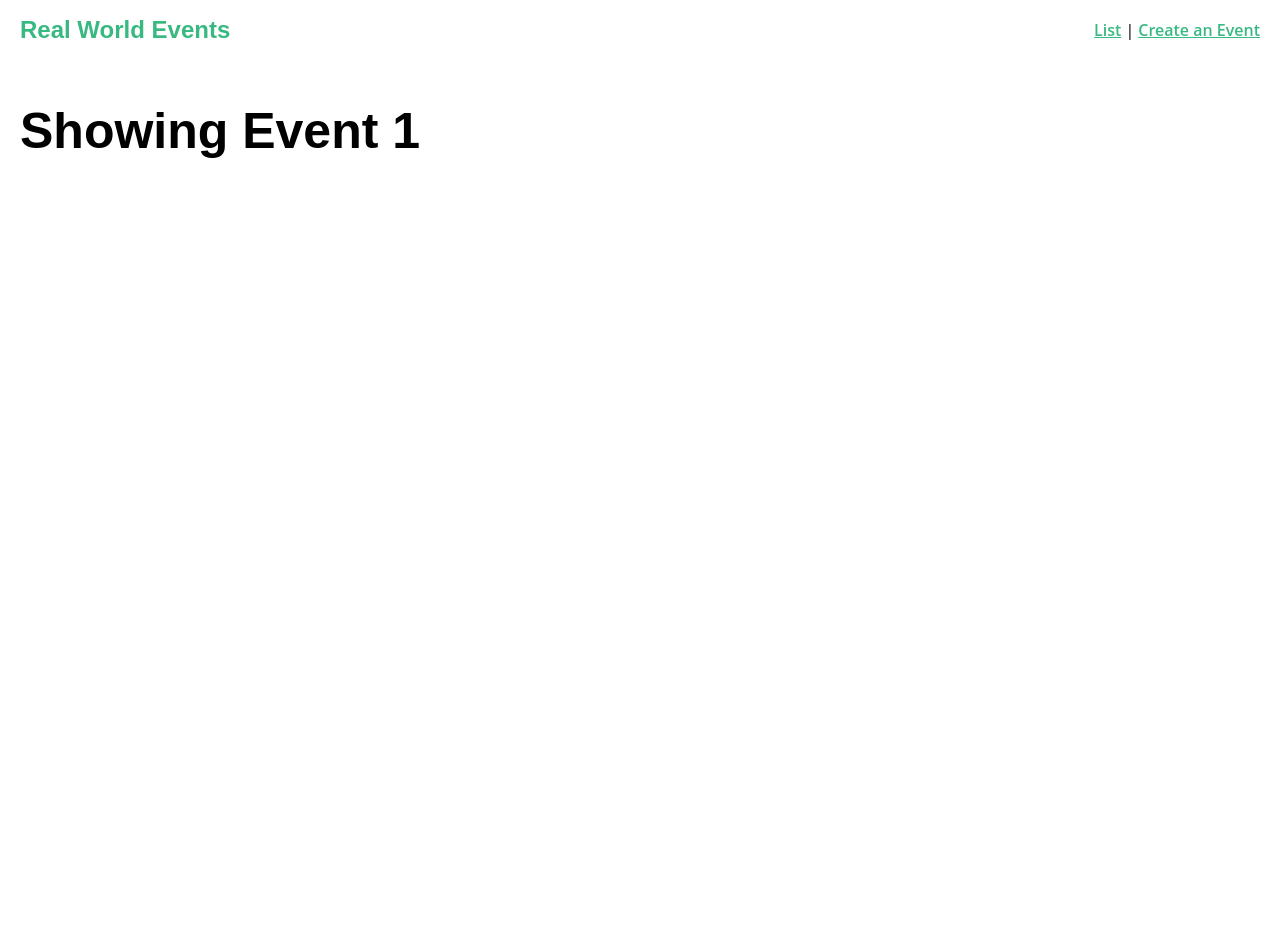
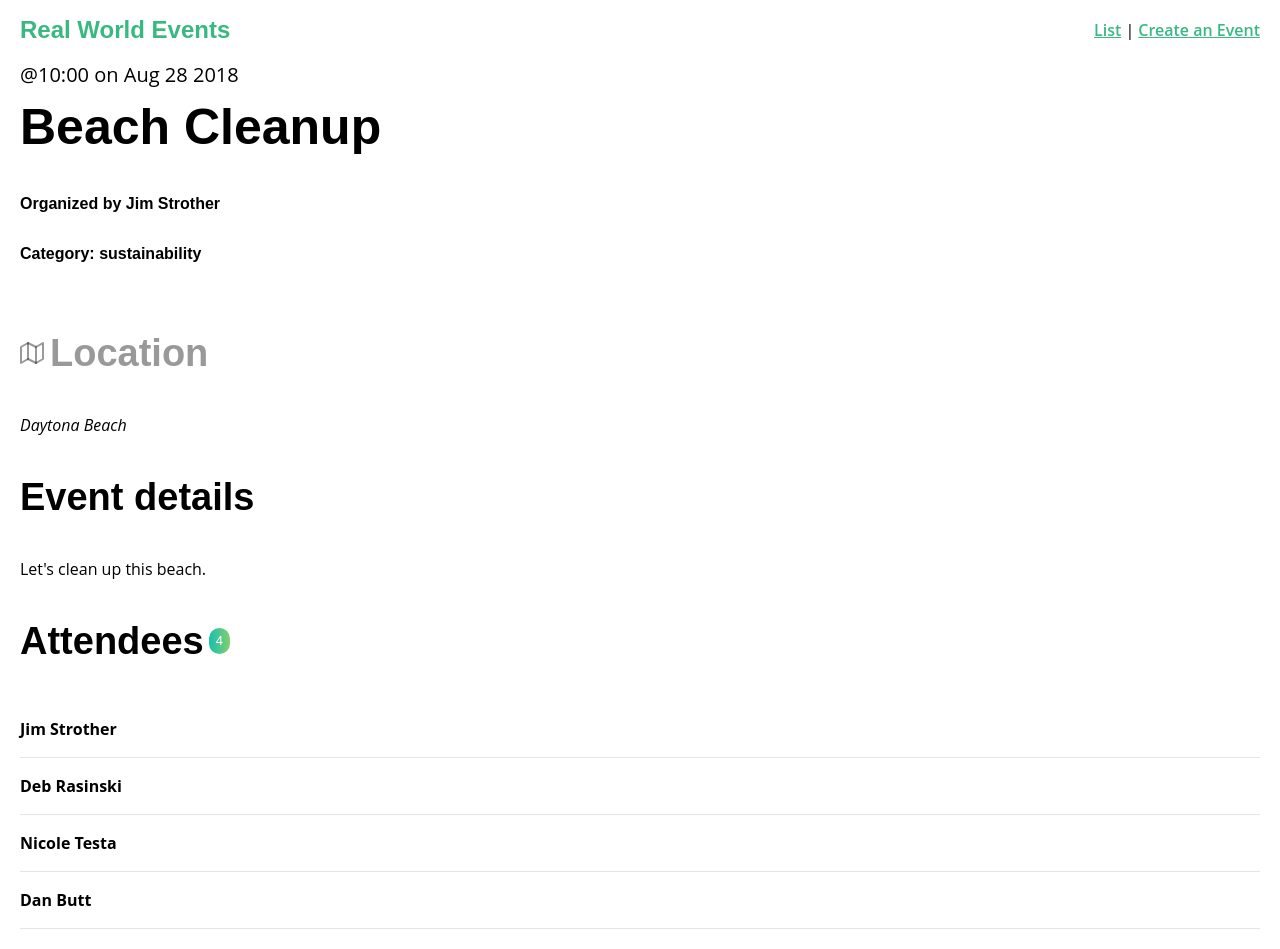
Before and after one commit to jstrother/real-world-vue, a Vue app: page /event/1 in a window 1280 px wide. Before the commit the page ends 800 px from the top, so only its background shows below. Built offline with nearby package versions, Linux system fonts and the light colour scheme; data requests are answered from the project's data file.

Commit message:
Added: db.json and src/services
app can now make axios calls

```diff
--- /dev/null
+++ b/db.json
@@ -0,0 +1,76 @@
+{
+  "events": [
+    {
+      "id": 1,
+      "title": "Beach Cleanup",
+      "date": "Aug 28 2018",
+      "time": "10:00",
+      "location": "Daytona Beach",
+      "description": "Let's clean up this beach.",
+      "organizer": "Jim Strother",
+      "category": "sustainability",
+      "attendees": [
+        {
+          "id": "abc123",
+          "name": "Jim Strother"
+        },
+        {
+          "id": "def456",
+          "name": "Deb Rasinski"
+        },
+        {
+          "id": "ghi789",
+          "name": "Nicole Testa"
+        },
+        {
+          "id": "jkl101",
+          "name": "Dan Butt"
+        }
+      ]
+    },
+    {
+      "id": 2,
+      "title": "Park Cleanup",
+      "date": "Nov 12 2018",
+      "time": "12:00",
+      "location": "132 N Magnolia Street, Orlando, Florida",
+      "description": "We're going to clean up this park.",
+      "organizer": "Jim Strother",
+      "category": "nature",
+      "attendees": [
+        {
+          "id": "ghi789",
+          "name": "Nicole Testa"
+        },
+        {
+          "id": "jkl101",
+          "name": "Dan Butt"
+        }
+      ]
+    },
+    {
+      "id": 3,
+      "title": "Pet Adoption Day",
+      "date": "Dec 2 2018",
+      "time": "12:00",
+      "location": "132 N Magnolia Street, Orlando, Florida",
+      "description": "Help animals find new homes.",
+      "organizer": "Deb Rasinski",
+      "category": "animal welfare",
+      "attendees": [
+        {
+          "id": "abc123",
+          "name": "Jim Strother"
+        },
+        {
+          "id": "ghi789",
+          "name": "Nicole Testa"
+        },
+        {
+          "id": "jkl101",
+          "name": "Dan Butt"
+        }
+      ]
+    }
+  ]
+}
--- a/package.json
+++ b/package.json
@@ -8,6 +8,7 @@
     "lint": "vue-cli-service lint"
   },
   "dependencies": {
+    "axios": "^0.19.2",
     "core-js": "^3.6.4",
     "lodash": "^4.17.15",
     "vue": "^2.6.11",
@@ -25,7 +26,7 @@
     "eslint": "^6.7.2",
     "eslint-plugin-prettier": "^3.1.1",
     "eslint-plugin-vue": "^6.1.2",
-    "prettier": "^1.19.1",
+    "prettier": "^2.0.2",
     "vue-template-compiler": "^2.6.11"
   }
 }
--- a/src/components/BaseIcon.vue
+++ b/src/components/BaseIcon.vue
@@ -3,6 +3,7 @@
     <svg class="icon" :width="width" :height="height">
       <use v-bind="{ 'xlink:href': '/feather-sprite.svg#' + name }" />
     </svg>
+    <slot></slot>
   </div>
 </template>
 
--- a/src/components/EventCard.vue
+++ b/src/components/EventCard.vue
@@ -1,29 +1,17 @@
 <template>
-  <router-link class="event-link" :to="{ name: 'event-show', params: { id: 1 } }">
+  <router-link class="event-link" :to="{ name: 'event-show', params: { id: event.id } }">
     <div class="event-card -shadow">
       <span class="eyebrow">@{{ event.time }} on {{ event.date }}</span>
       <h4 class="title">{{ event.title }}</h4>
-      <BaseIcon name="users" />
-      <span>{{ event.attendees.length }} attending</span>
+      <BaseIcon name="users">{{ event.attendees.length }} attending</BaseIcon>
     </div>
   </router-link>
 </template>
 
 <script>
 export default {
-  data() {
-    return {
-      event: {
-        id: 1,
-        title: 'Beach Cleanup',
-        date: 'Tues Aug 19, 2020',
-        time: '6:00',
-        attendees: [
-          { id: 'abc123', name: 'Jim Strother' },
-          { id: 'def456', name: 'Deb Rasinski' },
-        ],
-      },
-    };
+  props: {
+    event: Object,
   },
 };
 </script>
--- a/src/main.js
+++ b/src/main.js
@@ -7,7 +7,7 @@
 
 const requireComponent = require.context('./components', false, /Base[A-Z]\w+\.(vue|js)$/);
 
-requireComponent.keys().forEach(fileName => {
+requireComponent.keys().forEach((fileName) => {
   const componentConfig = requireComponent(fileName);
 
   const componentName = upperFirst(camelCase(fileName.replace(/^\.\/(.*)\.\w+$/, '$1')));
@@ -20,5 +20,5 @@
 new Vue({
   router,
   store,
-  render: h => h(App),
+  render: (h) => h(App),
 }).$mount('#app');
--- /dev/null
+++ b/src/services/EventService.js
@@ -0,0 +1,19 @@
+import axios from 'axios';
+
+const apiClient = axios.create({
+  baseURL: 'http://localhost:3000',
+  withCredentials: false,
+  headers: {
+    Accept: 'application/json',
+    'Content-Type': 'application/json',
+  },
+});
+
+export default {
+  getEvents() {
+    return apiClient.get('/events');
+  },
+  getEvent(id) {
+    return apiClient.get(`/events/${id}`);
+  },
+};
--- a/src/views/EventList.vue
+++ b/src/views/EventList.vue
@@ -1,15 +1,31 @@
 <template>
   <div>
     <h1>Events List</h1>
-    <EventCard />
+    <EventCard v-for="event in events" :key="event.id" :event="event" />
   </div>
 </template>
 
 <script>
 import EventCard from '@/components/EventCard.vue';
+import EventService from '@/services/EventService.js';
+
 export default {
   components: {
     EventCard,
+  },
+  data() {
+    return {
+      events: [],
+    };
+  },
+  created() {
+    EventService.getEvents()
+      .then(res => {
+        this.events = res.data;
+      })
+      .catch(err => {
+        throw new Error(err);
+      });
   },
 };
 </script>
--- a/src/views/EventShow.vue
+++ b/src/views/EventShow.vue
@@ -1,18 +1,72 @@
 <template>
   <div>
-    <h1>Showing Event {{ id }}</h1>
+    <div class="event-header">
+      <span class="eyebrow">@{{ event.time }} on {{ event.date }}</span>
+      <h1 class="title">{{ event.title }}</h1>
+      <h5>Organized by {{ event.organizer }}</h5>
+      <h5>Category: {{ event.category }}</h5>
+    </div>
+
+    <BaseIcon name="map"><h2>Location</h2></BaseIcon>
+
+    <address>{{ event.location }}</address>
+
+    <h2>Event details</h2>
+    <p>{{ event.description }}</p>
+
+    <h2>
+      Attendees
+      <span class="badge -fill-gradient">{{ event.attendees ? event.attendees.length : 0 }}</span>
+    </h2>
+    <ul class="list-group">
+      <li v-for="(attendee, index) in event.attendees" :key="index" class="list-item">
+        <b>{{ attendee.name }}</b>
+      </li>
+    </ul>
   </div>
 </template>
 
 <script>
+import EventService from '@/services/EventService.js';
+
 export default {
   props: {
-    id: {
-      type: Number,
-      default: 1,
-    },
+    id: [Number, String],
+  },
+  data() {
+    return {
+      event: {},
+    };
+  },
+  created() {
+    EventService.getEvent(this.id)
+      .then(res => {
+        this.event = res.data;
+      })
+      .catch(err => {
+        throw new Error(err);
+      });
   },
 };
 </script>
 
-<style scoped></style>
+<style scoped>
+.location {
+  margin-bottom: 0;
+}
+.location > .icon {
+  margin-left: 10px;
+}
+.event-header > .title {
+  margin: 0;
+}
+.list-group {
+  margin: 0;
+  padding: 0;
+  list-style: none;
+}
+.list-group > .list-item {
+  padding: 1em 0;
+  border-bottom: solid 1px #e5e5e5;
+}
+</style>
```
Also changed, not shown: 1 other file (tests, documents, lock files or other folders).
